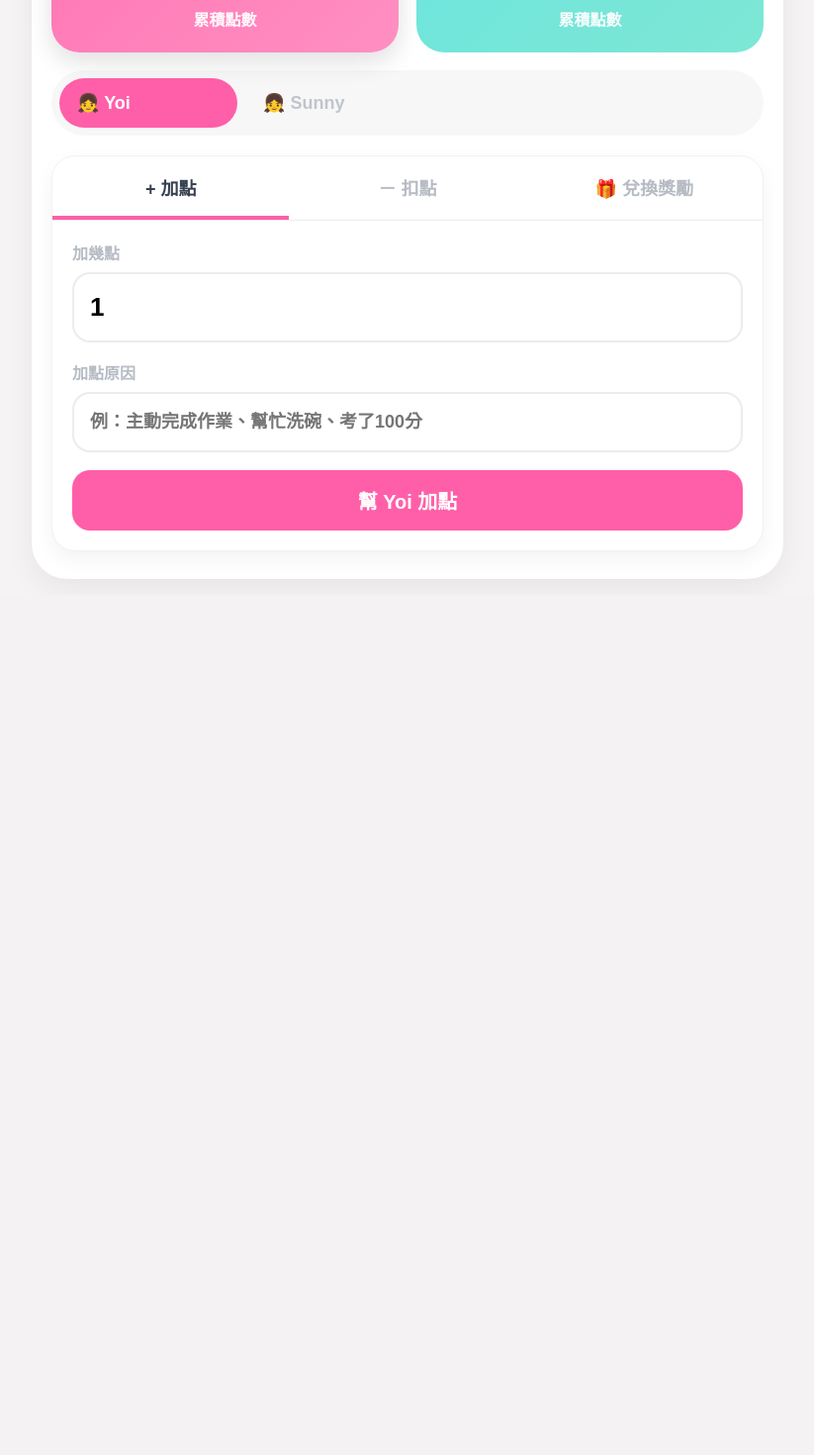
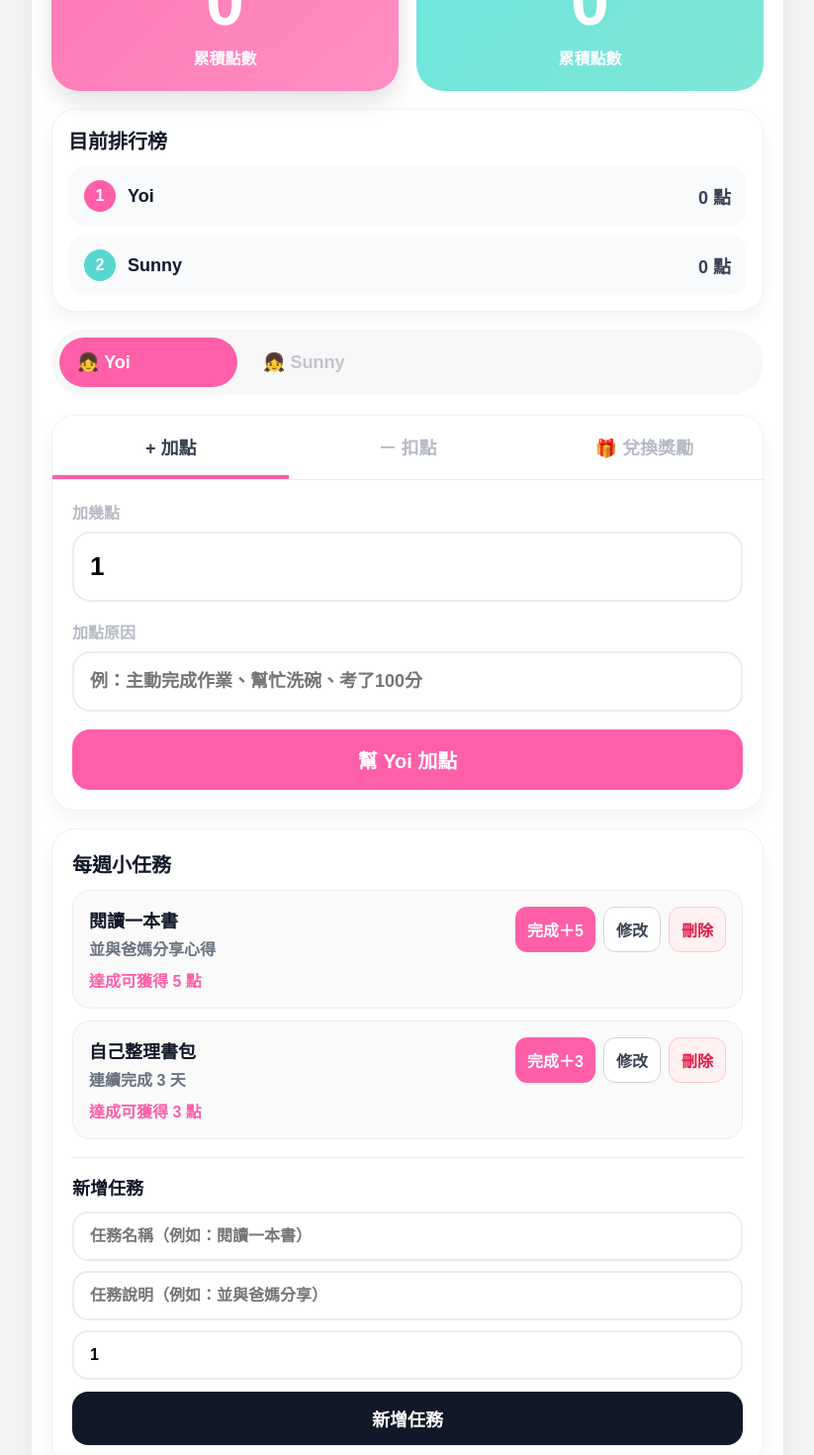
Before and after one commit to ducawei-del/kids-points-app, a React (Vite) app: page / in a window 1280 px wide. Shown: the part 440-1910 px from the top of the page at 99% size, without its empty margins (228-1051 px from the left). Before the commit the page ends 1041 px from the top, so only its background shows below. Built offline with nearby package versions, Linux system fonts and the light colour scheme.

Commit message:
Enhance App with avatar upload and weekly tasks
Added avatar upload functionality and weekly tasks management.

```diff
--- a/src/App.jsx
+++ b/src/App.jsx
@@ -1,8 +1,8 @@
 import React, { useMemo, useState } from "react";
 
 const initialKids = [
-  { id: "yoi", name: "Yoi", points: 0, theme: "linear-gradient(135deg,#ff6fb1,#ff8fc2)", accent: "#ff5fa8" },
-  { id: "sunny", name: "Sunny", points: 0, theme: "linear-gradient(135deg,#67e4df,#7ee7d5)", accent: "#58d7cf" }
+  { id: "yoi", name: "Yoi", points: 0, avatar: null, theme: "linear-gradient(135deg,#ff6fb1,#ff8fc2)", accent: "#ff5fa8" },
+  { id: "sunny", name: "Sunny", points: 0, avatar: null, theme: "linear-gradient(135deg,#67e4df,#7ee7d5)", accent: "#58d7cf" }
 ];
 
 const initialRewards = [
@@ -10,6 +10,15 @@ const initialRewards = [
   { id: 2, name: "小點心", cost: 15 },
   { id: 3, name: "小禮物", cost: 30 }
 ];
+
+const initialWeeklyTasks = [
+  { id: 1, title: "閱讀一本書", description: "並與爸媽分享心得", points: 5 },
+  { id: 2, title: "自己整理書包", description: "連續完成 3 天", points: 3 }
+];
+
+function rankKids(kids) {
+  return [...kids].sort((a, b) => b.points - a.points);
+}
 
 export default function App() {
   const [kids, setKids] = useState(initialKids);
@@ -19,8 +28,14 @@ export default function App() {
   const [amount, setAmount] = useState(1);
   const [reason, setReason] = useState("");
   const [rewards] = useState(initialRewards);
+  const [weeklyTasks, setWeeklyTasks] = useState(initialWeeklyTasks);
+  const [taskTitle, setTaskTitle] = useState("");
+  const [taskDescription, setTaskDescription] = useState("");
+  const [taskPoints, setTaskPoints] = useState(1);
+  const [editingTaskId, setEditingTaskId] = useState(null);
 
   const activeKid = useMemo(() => kids.find(k => k.id === activeKidId) || kids[0], [kids, activeKidId]);
+  const ranked = useMemo(() => rankKids(kids), [kids]);
 
   const updatePoints = (delta) => {
     const n = Number(amount) || 0;
@@ -31,6 +46,62 @@ export default function App() {
 
   const redeemReward = (cost) => {
     setKids(prev => prev.map(k => k.id === activeKidId ? { ...k, points: Math.max(0, k.points - cost) } : k));
+  };
+
+  const handleAvatarUpload = (event, kidId) => {
+    const file = event.target.files?.[0];
+    if (!file) return;
+    if (!file.type.startsWith("image/")) return;
+
+    const reader = new FileReader();
+    reader.onload = () => {
+      setKids(prev => prev.map(k => k.id === kidId ? { ...k, avatar: reader.result } : k));
+    };
+    reader.readAsDataURL(file);
+  };
+
+  const saveTask = () => {
+    const pts = Number(taskPoints) || 0;
+    if (!taskTitle.trim() || !pts) return;
+
+    if (editingTaskId) {
+      setWeeklyTasks(prev => prev.map(task =>
+        task.id === editingTaskId
+          ? { ...task, title: taskTitle.trim(), description: taskDescription.trim(), points: pts }
+          : task
+      ));
+      setEditingTaskId(null);
+    } else {
+      setWeeklyTasks(prev => [
+        ...prev,
+        { id: Date.now(), title: taskTitle.trim(), description: taskDescription.trim(), points: pts }
+      ]);
+    }
+
+    setTaskTitle("");
+    setTaskDescription("");
+    setTaskPoints(1);
+  };
+
+  const editTask = (task) => {
+    setEditingTaskId(task.id);
+    setTaskTitle(task.title);
+    setTaskDescription(task.description);
+    setTaskPoints(task.points);
+  };
+
+  const deleteTask = (id) => {
+    setWeeklyTasks(prev => prev.filter(task => task.id !== id));
+    if (editingTaskId === id) {
+      setEditingTaskId(null);
+      setTaskTitle("");
+      setTaskDescription("");
+      setTaskPoints(1);
+    }
+  };
+
+  const completeTask = (taskPoints) => {
+    setKids(prev => prev.map(k => k.id === activeKidId ? { ...k, points: k.points + taskPoints } : k));
   };
 
   const buttonBase = {
@@ -60,11 +131,10 @@ export default function App() {
 
         <div style={{ display: "grid", gridTemplateColumns: "1fr 1fr", gap: 18, marginBottom: 18 }}>
           {kids.map(kid => (
-            <button
+            <div
               key={kid.id}
               onClick={() => setActiveKidId(kid.id)}
               style={{
-                border: "none",
                 borderRadius: 28,
                 padding: "22px 16px",
                 background: kid.theme,
@@ -73,12 +143,39 @@ export default function App() {
                 boxShadow: kid.id === activeKidId ? "0 10px 24px rgba(0,0,0,0.12)" : "none"
               }}
             >
-              <div style={{ width: 90, height: 90, borderRadius: "50%", margin: "0 auto 14px", border: "4px solid rgba(255,255,255,0.6)", background: "rgba(255,255,255,0.2)", display: "flex", alignItems: "center", justifyContent: "center", fontSize: 40 }}>👧</div>
-              <div style={{ fontSize: 24, fontWeight: 900, marginBottom: 10 }}>{kid.name}</div>
-              <div style={{ fontSize: 70, lineHeight: 1, fontWeight: 900 }}>{kid.points}</div>
-              <div style={{ fontSize: 16, fontWeight: 800, opacity: 0.95, marginTop: 10 }}>累積點數</div>
-            </button>
+              <div style={{ width: 90, height: 90, borderRadius: "50%", margin: "0 auto 14px", border: "4px solid rgba(255,255,255,0.6)", background: "rgba(255,255,255,0.2)", overflow: "hidden", display: "flex", alignItems: "center", justifyContent: "center" }}>
+                {kid.avatar ? (
+                  <img src={kid.avatar} alt={kid.name} style={{ width: "100%", height: "100%", objectFit: "cover" }} />
+                ) : (
+                  <div style={{ fontSize: 40 }}>👧</div>
+                )}
+              </div>
+              <div style={{ textAlign: "center", marginBottom: 10 }}>
+                <label style={{ display: "inline-block", background: "rgba(255,255,255,0.2)", padding: "6px 12px", borderRadius: 999, fontSize: 12, fontWeight: 800, cursor: "pointer" }}>
+                  修改大頭照
+                  <input type="file" accept="image/*" onChange={(e) => handleAvatarUpload(e, kid.id)} style={{ display: "none" }} />
+                </label>
+              </div>
+              <div style={{ fontSize: 24, fontWeight: 900, marginBottom: 10, textAlign: "center" }}>{kid.name}</div>
+              <div style={{ fontSize: 70, lineHeight: 1, fontWeight: 900, textAlign: "center" }}>{kid.points}</div>
+              <div style={{ fontSize: 16, fontWeight: 800, opacity: 0.95, marginTop: 10, textAlign: "center" }}>累積點數</div>
+            </div>
           ))}
+        </div>
+
+        <div style={{ background: "#fff", borderRadius: 24, padding: 16, boxShadow: "0 8px 20px rgba(0,0,0,0.05)", border: "1px solid #f1f1f1", marginBottom: 18 }}>
+          <div style={{ fontSize: 20, fontWeight: 900, color: "#111827", marginBottom: 12 }}>目前排行榜</div>
+          <div style={{ display: "grid", gap: 10 }}>
+            {ranked.map((kid, index) => (
+              <div key={kid.id} style={{ display: "flex", alignItems: "center", justifyContent: "space-between", background: "#f8fafc", borderRadius: 16, padding: "14px 16px" }}>
+                <div style={{ display: "flex", alignItems: "center", gap: 12 }}>
+                  <div style={{ width: 32, height: 32, borderRadius: "50%", background: kid.accent, color: "#fff", fontWeight: 900, display: "flex", alignItems: "center", justifyContent: "center" }}>{index + 1}</div>
+                  <div style={{ fontWeight: 900, color: "#111827", fontSize: 18 }}>{kid.name}</div>
+                </div>
+                <div style={{ fontWeight: 900, fontSize: 18, color: "#374151" }}>{kid.points} 點</div>
+              </div>
+            ))}
+          </div>
         </div>
 
         <div style={{ display: "flex", background: "#f7f7f8", borderRadius: 999, padding: 8, gap: 8, marginBottom: 20, overflowX: "auto" }}>
@@ -104,7 +201,7 @@ export default function App() {
           ))}
         </div>
 
-        <div style={{ background: "#fff", borderRadius: 24, boxShadow: "0 8px 20px rgba(0,0,0,0.05)", overflow: "hidden", border: "1px solid #f1f1f1" }}>
+        <div style={{ background: "#fff", borderRadius: 24, boxShadow: "0 8px 20px rgba(0,0,0,0.05)", overflow: "hidden", border: "1px solid #f1f1f1", marginBottom: 18 }}>
           <div style={{ display: "grid", gridTemplateColumns: "1fr 1fr 1fr", borderBottom: "1px solid #ececec" }}>
             {[
               { key: "add", label: "+ 加點" },
@@ -179,6 +276,60 @@ export default function App() {
             )}
           </div>
         </div>
+
+        <div style={{ background: "#fff", borderRadius: 24, padding: 20, boxShadow: "0 8px 20px rgba(0,0,0,0.05)", border: "1px solid #f1f1f1" }}>
+          <div style={{ fontSize: 20, fontWeight: 900, color: "#111827", marginBottom: 12 }}>每週小任務</div>
+
+          <div style={{ display: "grid", gap: 12, marginBottom: 18 }}>
+            {weeklyTasks.map(task => (
+              <div key={task.id} style={{ border: "1px solid #ececec", borderRadius: 18, padding: 16, background: "#fafafa" }}>
+                <div style={{ display: "flex", alignItems: "start", justifyContent: "space-between", gap: 12 }}>
+                  <div>
+                    <div style={{ fontWeight: 900, fontSize: 18, color: "#111827" }}>{task.title}</div>
+                    <div style={{ marginTop: 4, color: "#6b7280", fontWeight: 700 }}>{task.description}</div>
+                    <div style={{ marginTop: 8, color: activeKid.accent, fontWeight: 900 }}>達成可獲得 {task.points} 點</div>
+                  </div>
+                  <div style={{ display: "flex", gap: 8, flexWrap: "wrap", justifyContent: "flex-end" }}>
+                    <button onClick={() => completeTask(task.points)} style={{ border: "none", borderRadius: 12, padding: "10px 12px", background: activeKid.accent, color: "#fff", fontWeight: 900, cursor: "pointer" }}>完成＋{task.points}</button>
+                    <button onClick={() => editTask(task)} style={{ border: "1px solid #d1d5db", borderRadius: 12, padding: "10px 12px", background: "#fff", color: "#374151", fontWeight: 900, cursor: "pointer" }}>修改</button>
+                    <button onClick={() => deleteTask(task.id)} style={{ border: "1px solid #fecaca", borderRadius: 12, padding: "10px 12px", background: "#fff1f2", color: "#e11d48", fontWeight: 900, cursor: "pointer" }}>刪除</button>
+                  </div>
+                </div>
+              </div>
+            ))}
+          </div>
+
+          <div style={{ borderTop: "1px solid #ececec", paddingTop: 16 }}>
+            <div style={{ fontWeight: 900, fontSize: 18, marginBottom: 12, color: "#111827" }}>{editingTaskId ? "修改任務" : "新增任務"}</div>
+            <input
+              type="text"
+              value={taskTitle}
+              onChange={(e) => setTaskTitle(e.target.value)}
+              placeholder="任務名稱（例如：閱讀一本書）"
+              style={{ width: "100%", boxSizing: "border-box", border: "2px solid #ececec", borderRadius: 16, padding: "14px 16px", fontSize: 16, fontWeight: 700, marginBottom: 10 }}
+            />
+            <input
+              type="text"
+              value={taskDescription}
+              onChange={(e) => setTaskDescription(e.target.value)}
+              placeholder="任務說明（例如：並與爸媽分享）"
+              style={{ width: "100%", boxSizing: "border-box", border: "2px solid #ececec", borderRadius: 16, padding: "14px 16px", fontSize: 16, fontWeight: 700, marginBottom: 10 }}
+            />
+            <input
+              type="number"
+              value={taskPoints}
+              onChange={(e) => setTaskPoints(e.target.value)}
+              placeholder="完成可獲得幾點"
+              style={{ width: "100%", boxSizing: "border-box", border: "2px solid #ececec", borderRadius: 16, padding: "14px 16px", fontSize: 16, fontWeight: 700, marginBottom: 12 }}
+            />
+            <button
+              onClick={saveTask}
+              style={{ width: "100%", border: "none", borderRadius: 16, padding: "14px 16px", background: "#111827", color: "#fff", fontSize: 18, fontWeight: 900, cursor: "pointer" }}
+            >
+              {editingTaskId ? "儲存修改" : "新增任務"}
+            </button>
+          </div>
+        </div>
       </div>
     </div>
   );
```
